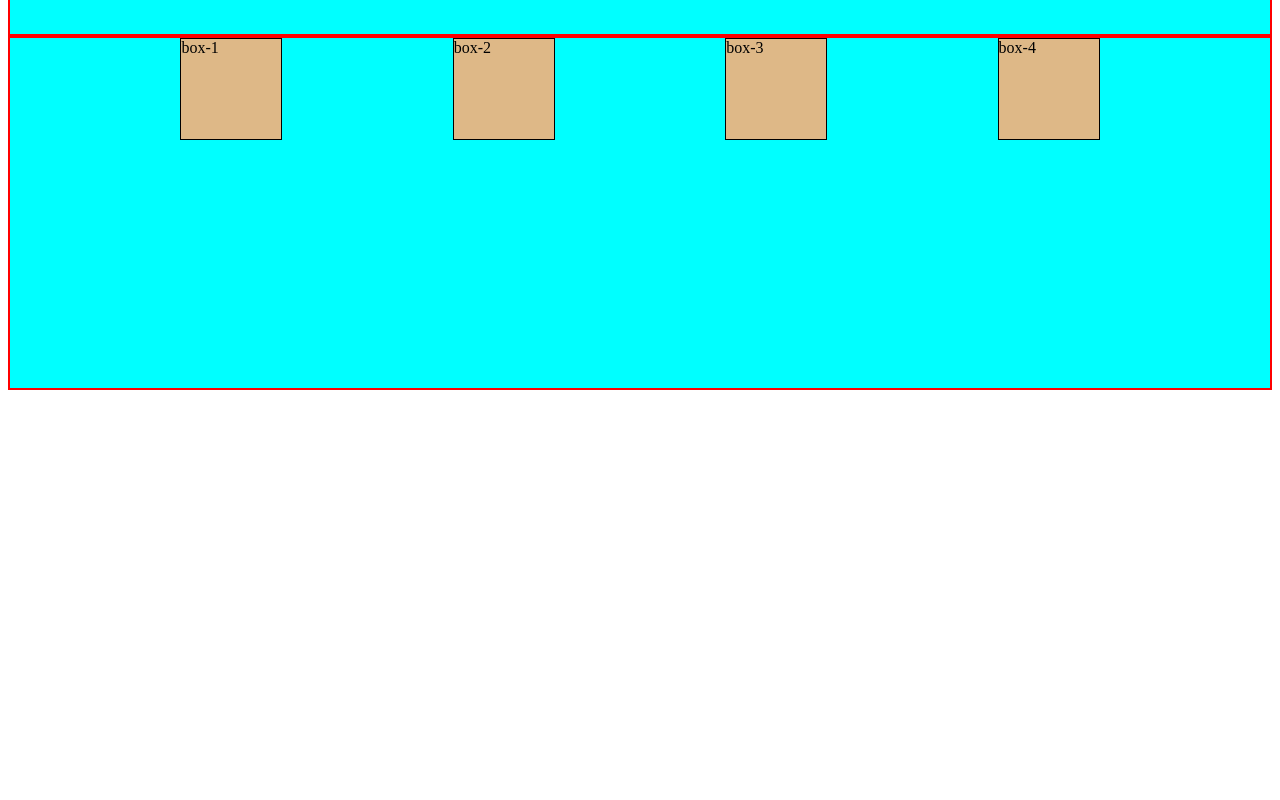
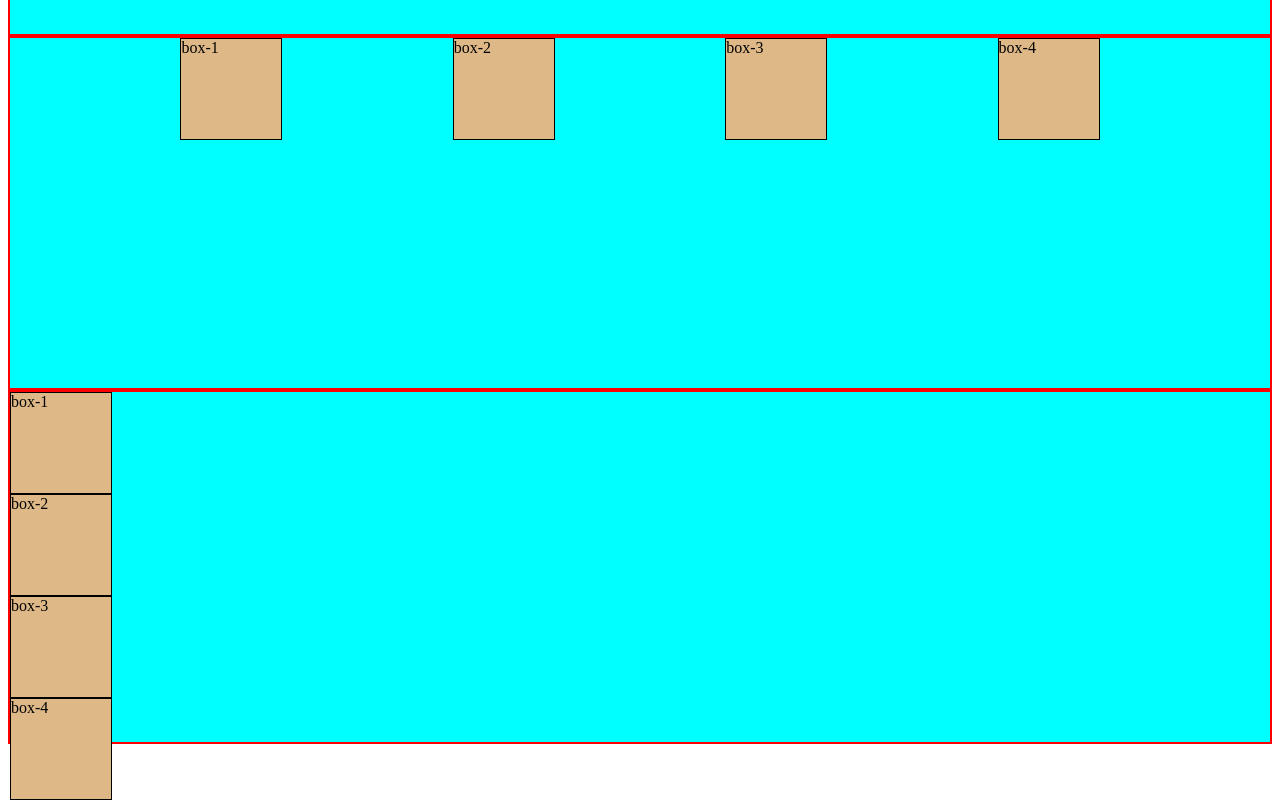
Before and after one commit to nikhilyadav566/html-css-js-files, a plain HTML site: page Css/Lec7-Flex Box/06-align-items.html in a window 1280 px wide. Shown: the part 1106-1906 px from the top of the page. Before the commit the page ends 1504 px from the top, so only its background shows below. Drawn offline with Linux system fonts and the light colour scheme.

Commit message:
div container5

```diff
--- a/Css/Lec7-Flex Box/06-align-items.html
+++ b/Css/Lec7-Flex Box/06-align-items.html
@@ -36,5 +36,12 @@
         <div class="box">box-4</div>
     </div>
 
+     <div class="container5" id="main">
+        <div class="box">box-1</div>
+        <div class="box">box-2</div>
+        <div class="box">box-3</div>
+        <div class="box">box-4</div>
+    </div>
+
 </body>
 </html>
```
